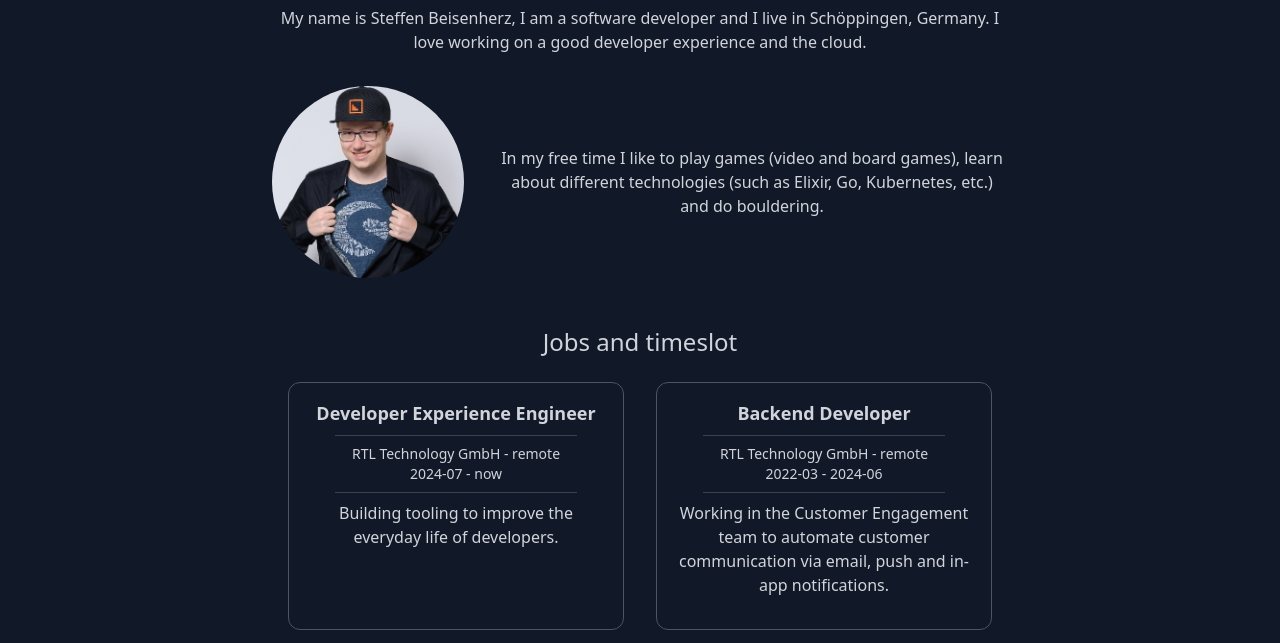
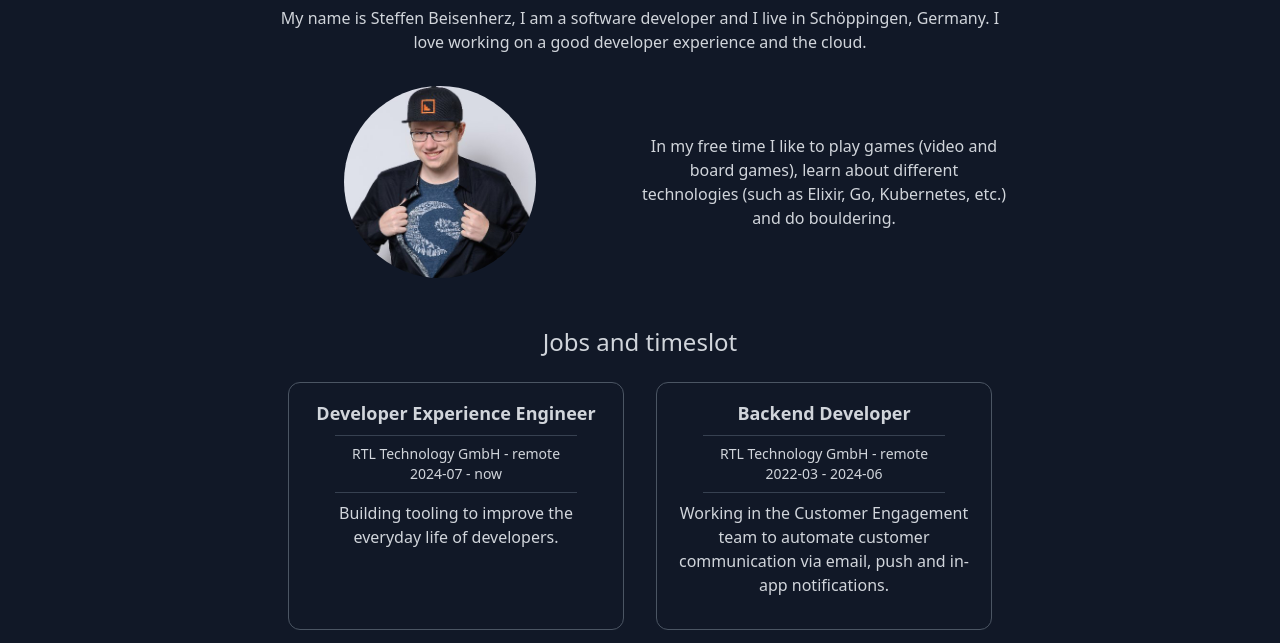
Before and after one commit to Sironheart/sironheart.github.io, an Astro site: page /about in a window 1280 px wide. Shown: the part 139-782 px from the top of the page. Built offline with nearby package versions, Linux system fonts and the light colour scheme; Astro itself is replaced by a stand-in of ours.

Commit message:
dependency update and adjusting image to text relations

```diff
--- a/package.json
+++ b/package.json
@@ -12,8 +12,8 @@
   "dependencies": {
     "@astrojs/check": "^0.9.4",
     "@astrojs/sitemap": "^3.2.1",
-    "@astrojs/tailwind": "^5.1.3",
-    "astro": "^5.0.5",
+    "@astrojs/tailwind": "^5.1.4",
+    "astro": "^5.1.2",
     "tailwindcss": "^3.4.16",
     "typescript": "^5.7.2"
   },
--- a/src/pages/about.astro
+++ b/src/pages/about.astro
@@ -78,9 +78,9 @@ const jobs: JobProps[] = [
     <img
       src="/me.jpg"
       alt="Steffen Beisenherz"
-      class="m-4 mx-auto h-48 w-48 rounded-full"
+      class="m-4 mx-auto h-48 w-48 rounded-full md:flex-none"
     />
-    <p class="content-center">
+    <p class="content-center md:w-1/2">
       In my free time I like to play games (video and board games), learn about
       different technologies (such as Elixir, Go, Kubernetes, etc.) and do
       bouldering.
```
Also changed, not shown: pnpm-lock.yaml.
